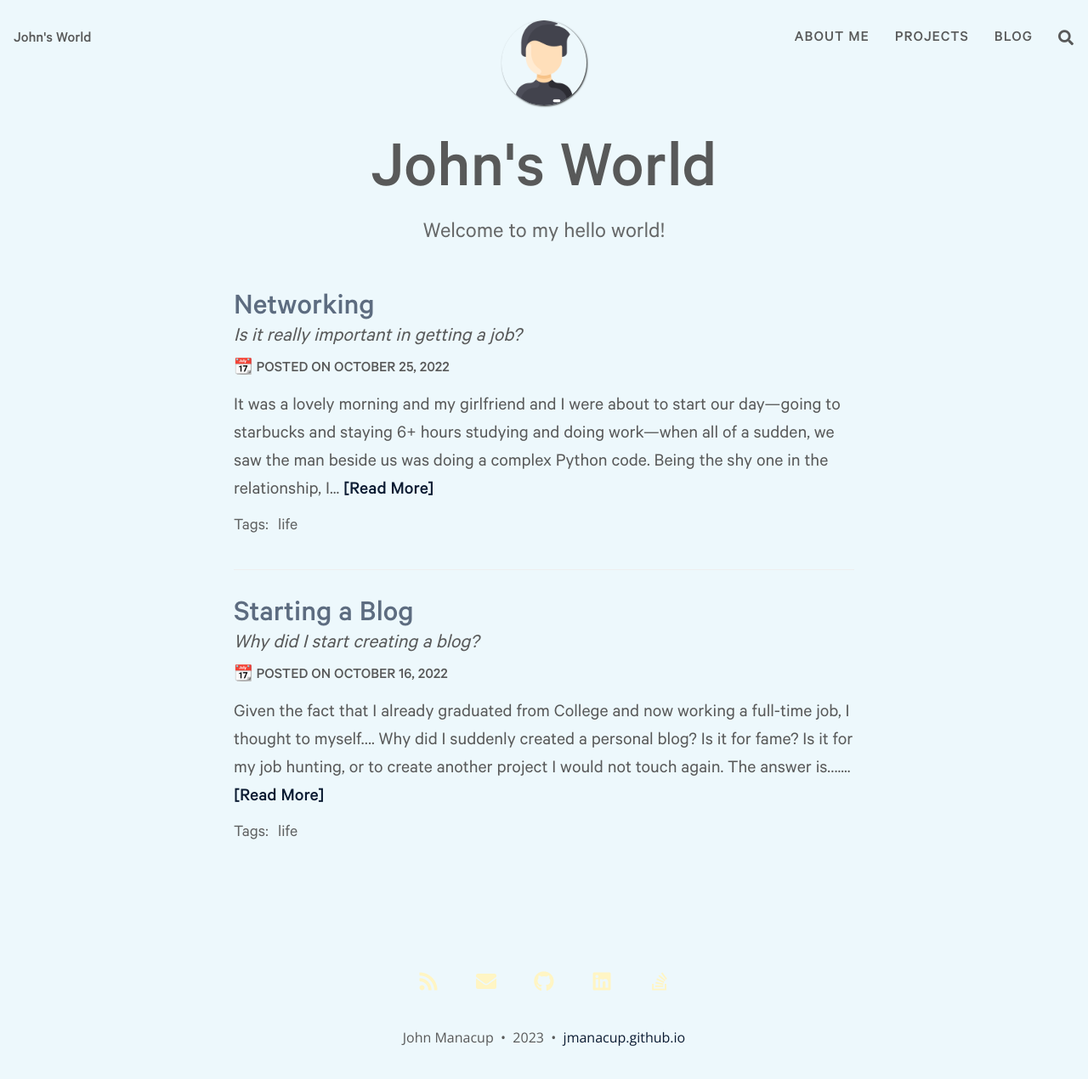
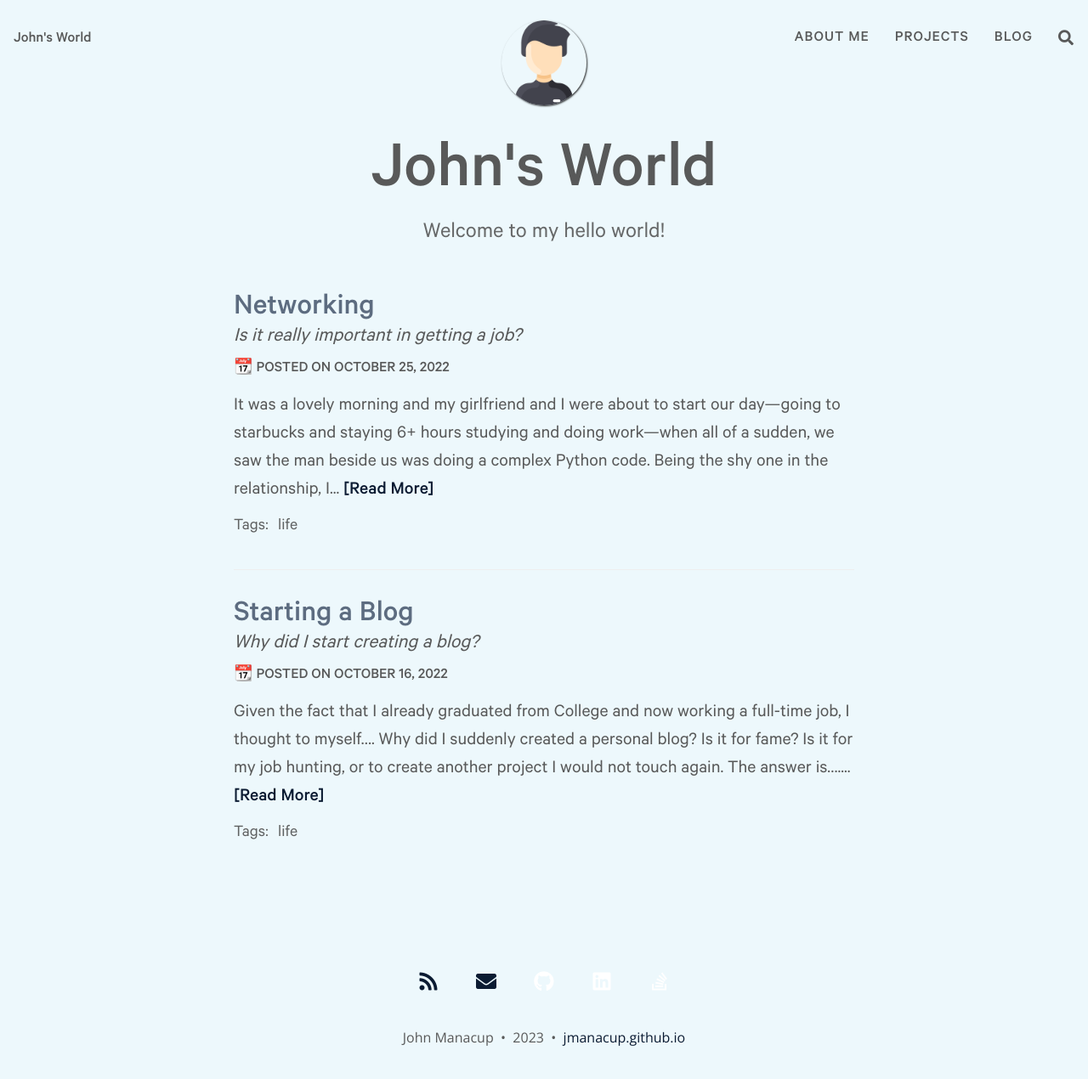
Before and after one commit to jmanacup/jmanacup.github.io, a Jekyll site: the page built from index.html, in a window 1280 px wide and 1283 px high. Shown: the top 1270 px of the window at 85% size. Built offline with Jekyll 4.4.1, drawn with Linux system fonts in a browser that asks for light colours; nearby versions of some CDN libraries; the list of posts is cut into pages by our own code; comment, search, counter and statistics services are not loaded.

Commit message:
change config

```diff
--- a/_includes/social-networks-links.html
+++ b/_includes/social-networks-links.html
@@ -4,7 +4,7 @@
   <li class="list-inline-item">
     <a href="{{ '/feed.xml' | relative_url }}" title="RSS">
       <span class="fa-stack fa-lg" aria-hidden="true">
-        <i class="fas fa-rss fa-stack-1x" style="color:#fff5c4"></i>
+        <i class="fas fa-rss fa-stack-1x"></i>
       </span>
       <span class="sr-only">RSS</span>
     </a>
@@ -15,7 +15,7 @@
   <li class="list-inline-item">
     <a href="mailto:{{ site.social-network-links.email }}" title="Email me">
       <span class="fa-stack fa-lg" aria-hidden="true">
-        <i class="fas fa-envelope fa-stack-1x" style="color:#fff5c4"></i>
+        <i class="fas fa-envelope fa-stack-1x"></i>
       </span>
       <span class="sr-only">Email me</span>
    </a>
@@ -62,7 +62,7 @@
   <li class="list-inline-item">
     <a href="https://github.com/{{ site.social-network-links.github }}" title="GitHub">
       <span class="fa-stack fa-lg" aria-hidden="true">
-        <i class="fab fa-github fa-stack-1x fa-inverse" style="color:#fff5c4"></i>
+        <i class="fab fa-github fa-stack-1x fa-inverse"></i>
       </span>
       <span class="sr-only">GitHub</span>
    </a>
@@ -97,7 +97,7 @@
   <li class="list-inline-item">
     <a href="https://linkedin.com/in/{{ site.social-network-links.linkedin }}" title="LinkedIn">
       <span class="fa-stack fa-lg" aria-hidden="true">
-        <i class="fab fa-linkedin fa-stack-1x fa-inverse" style="color:#fff5c4"></i>
+        <i class="fab fa-linkedin fa-stack-1x fa-inverse"></i>
       </span>
       <span class="sr-only">LinkedIn</span>
    </a>
@@ -120,7 +120,7 @@
   <li class="list-inline-item">
     <a href="https://stackoverflow.com/users/{{ site.social-network-links.stackoverflow }}" title="StackOverflow">
       <span class="fa-stack fa-lg" aria-hidden="true">
-        <i class="fab fa-stack-overflow fa-stack-1x fa-inverse" style="color:#fff5c4"></i>
+        <i class="fab fa-stack-overflow fa-stack-1x fa-inverse"></i>
       </span>
       <span class="sr-only">StackOverflow</span>
    </a>
```
